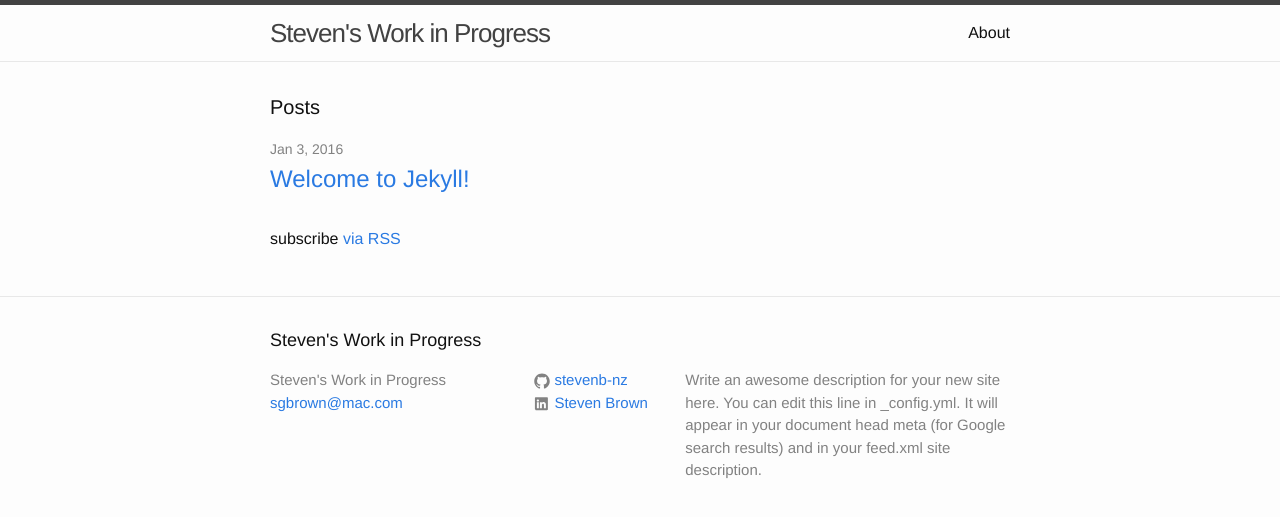
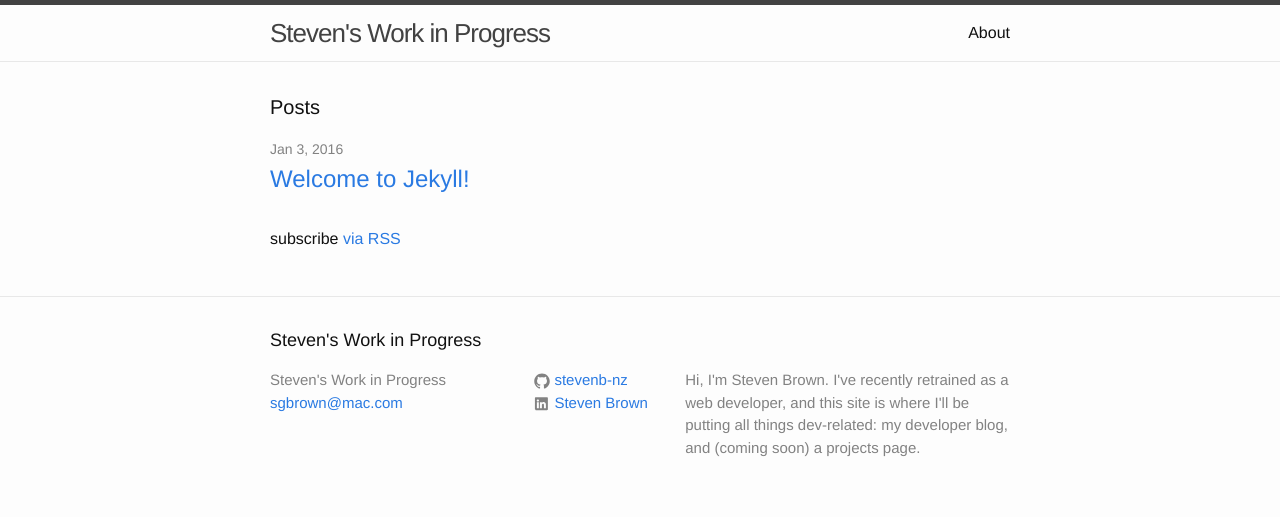
Before and after one commit to stevenb-nz/stevenb-nz.github.io, a Jekyll site: the page built from index.html, in a window 1280 px wide. Shown: the top 517 px of the page. Built offline with Jekyll 4.4.1, drawn with Linux system fonts in a browser that asks for light colours.

Commit message:
Added description for footer etc.

```diff
--- a/_config.yml
+++ b/_config.yml
@@ -9,10 +9,9 @@
 title: Steven's Work in Progress
 email: sgbrown@mac.com
 description: > # this means to ignore newlines until "baseurl:"
-
-  Write an awesome description for your new site here. You can edit this
-  line in _config.yml. It will appear in your document head meta (for
-  Google search results) and in your feed.xml site description.
+  Hi, I'm Steven Brown. I've recently retrained as a web developer,
+  and this site is where I'll be putting all things dev-related:
+  my developer blog, and (coming soon) a projects page.
 baseurl: "" # the subpath of your site, e.g. /blog
 url: "http://yourdomain.com" # the base hostname & protocol for your site
 github_username:  stevenb-nz
```
